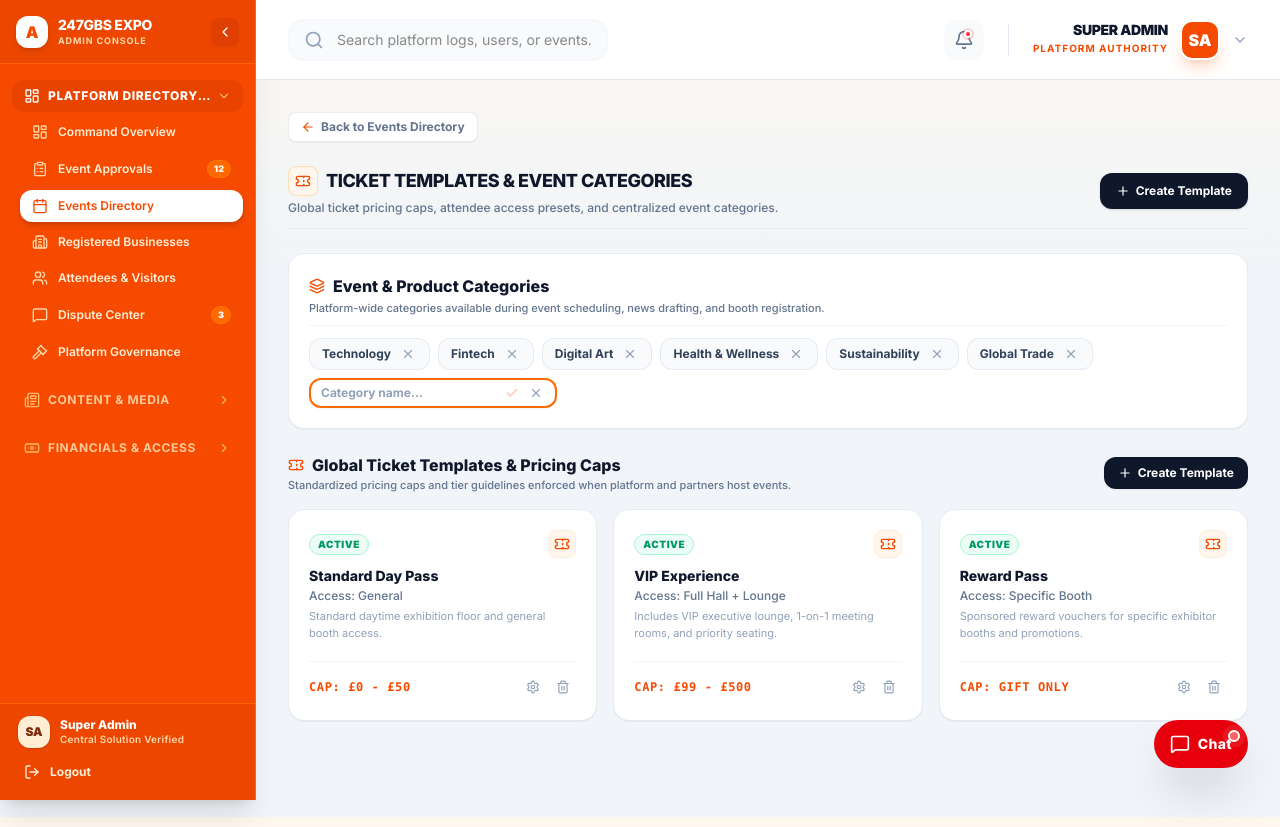
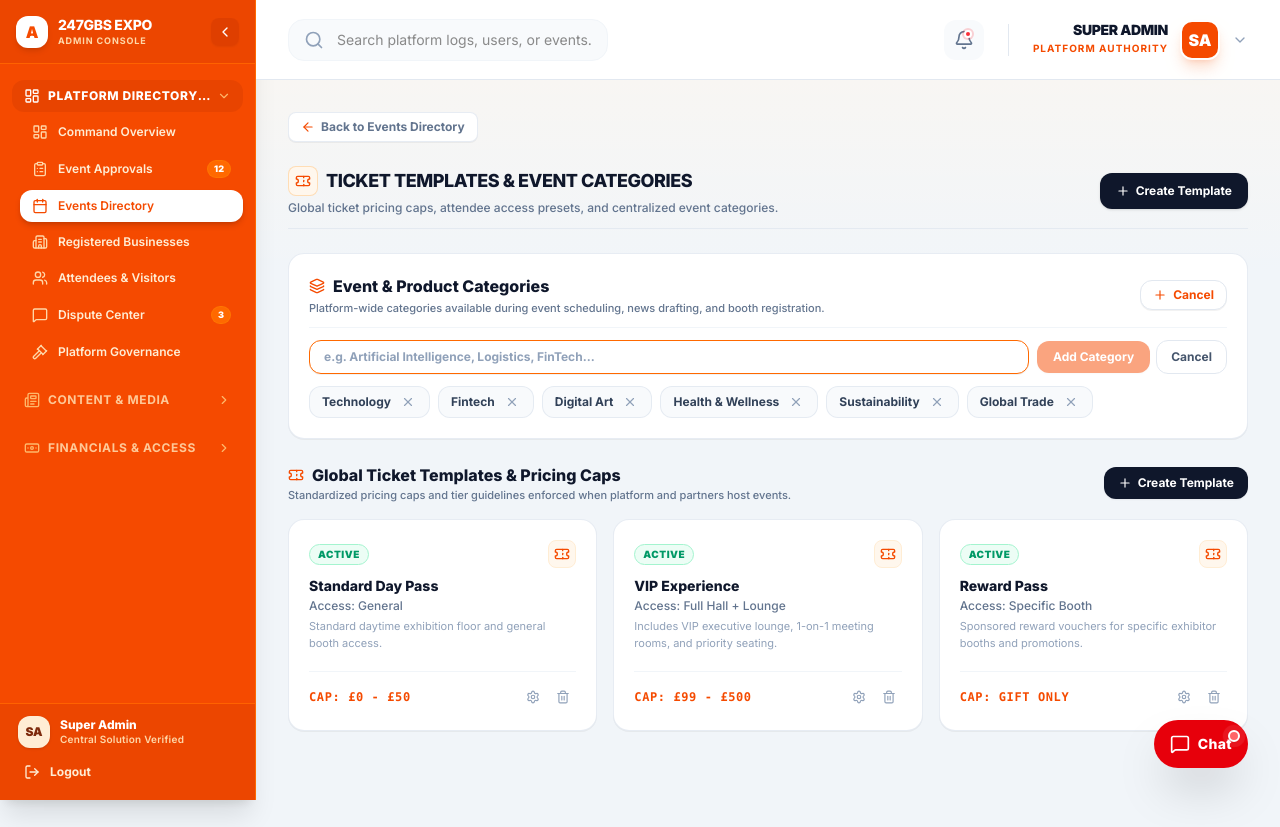
Before and after one commit to Synergyfy/247GBS-Expo, a Next.js app: page /dashboard/admin/events/templates in a window 1280 px wide. Both pictures are taken after a click on the button "Add Category". Built offline with nearby package versions, Linux system fonts and the light colour scheme.

Commit message:
style(admin): restore standard category adder bar without orange background wrapper

```diff
--- a/src/app/dashboard/admin/events/templates/page.tsx
+++ b/src/app/dashboard/admin/events/templates/page.tsx
@@ -155,7 +155,8 @@ export default function TicketTemplatesPage() {
 
       {/* 1. EVENT & PRODUCT CATEGORIES */}
       <div className="bg-white p-4 sm:p-5 rounded-2xl border border-slate-200/80 shadow-2xs space-y-3">
-        <div className="border-b border-slate-100 pb-2">
+        <div className="flex flex-col sm:flex-row sm:items-center justify-between gap-2 border-b border-slate-100 pb-2.5">
+          <div>
             <h3 className="font-extrabold text-sm sm:text-base text-slate-900 flex items-center gap-2">
               <Layers className="w-4 h-4 text-orange-600" />
               <span>Event & Product Categories</span>
@@ -165,7 +166,53 @@ export default function TicketTemplatesPage() {
             </p>
           </div>
 
-        {/* Category Badges with Inline Adder */}
+          <button
+            type="button"
+            onClick={() => setIsAddingCategory(!isAddingCategory)}
+            className="inline-flex items-center gap-1.5 px-3 py-1.5 rounded-xl text-xs font-bold text-orange-600 hover:text-orange-700 border border-slate-200 hover:border-orange-300 bg-white transition-colors shrink-0 w-fit cursor-pointer shadow-2xs"
+          >
+            <Plus className="w-3.5 h-3.5" />
+            <span>{isAddingCategory ? "Cancel" : "Add Category"}</span>
+          </button>
+        </div>
+
+        {/* Add Category Input (No Orange Background) */}
+        {isAddingCategory && (
+          <form
+            onSubmit={handleAddCategory}
+            className="flex flex-col sm:flex-row items-stretch sm:items-center gap-2 animate-in fade-in"
+          >
+            <input
+              type="text"
+              autoFocus
+              value={newCategoryName}
+              onChange={(e) => setNewCategoryName(e.target.value)}
+              placeholder="e.g. Artificial Intelligence, Logistics, FinTech..."
+              className="flex-1 px-3.5 py-2 bg-white border border-slate-200 rounded-xl text-xs font-bold text-slate-900 placeholder:text-slate-400 focus:outline-none focus:border-orange-500 shadow-2xs"
+            />
+            <div className="flex items-center gap-1.5 shrink-0">
+              <button
+                type="submit"
+                disabled={!newCategoryName.trim()}
+                className="px-4 py-2 bg-orange-600 hover:bg-orange-700 disabled:opacity-50 text-white rounded-xl text-xs font-bold transition-colors cursor-pointer shadow-xs"
+              >
+                Add Category
+              </button>
+              <button
+                type="button"
+                onClick={() => {
+                  setIsAddingCategory(false);
+                  setNewCategoryName("");
+                }}
+                className="px-3.5 py-2 bg-white hover:bg-slate-50 text-slate-600 border border-slate-200 rounded-xl text-xs font-bold transition-colors cursor-pointer"
+              >
+                Cancel
+              </button>
+            </div>
+          </form>
+        )}
+
+        {/* Category Badges */}
         <div className="flex flex-wrap items-center gap-2">
           {categories.map((cat, i) => (
             <div
@@ -184,56 +231,6 @@ export default function TicketTemplatesPage() {
               </button>
             </div>
           ))}
-
-          {isAddingCategory ? (
-            <form
-              onSubmit={handleAddCategory}
-              className="inline-flex items-center gap-1.5 bg-white border-2 border-orange-500 rounded-xl px-2.5 py-1 shadow-xs animate-in fade-in"
-            >
-              <input
-                type="text"
-                autoFocus
-                value={newCategoryName}
-                onChange={(e) => setNewCategoryName(e.target.value)}
-                onKeyDown={(e) => {
-                  if (e.key === "Escape") {
-                    setIsAddingCategory(false);
-                    setNewCategoryName("");
-                  }
-                }}
-                placeholder="Category name..."
-                className="w-36 sm:w-44 text-xs font-bold text-slate-900 placeholder:text-slate-400 focus:outline-none bg-transparent"
-              />
-              <button
-                type="submit"
-                disabled={!newCategoryName.trim()}
-                className="text-orange-600 hover:text-orange-700 disabled:opacity-30 p-0.5 cursor-pointer"
-                title="Add Category"
-              >
-                <Check className="w-3.5 h-3.5 stroke-[2.5]" />
-              </button>
-              <button
-                type="button"
-                onClick={() => {
-                  setIsAddingCategory(false);
-                  setNewCategoryName("");
-                }}
-                className="text-slate-400 hover:text-slate-600 p-0.5 cursor-pointer"
-                title="Cancel"
-              >
-                <X className="w-3.5 h-3.5" />
-              </button>
-            </form>
-          ) : (
-            <button
-              type="button"
-              onClick={() => setIsAddingCategory(true)}
-              className="inline-flex items-center gap-1.5 px-3 py-1.5 border border-dashed border-slate-300 rounded-xl text-slate-500 hover:text-orange-600 hover:border-orange-400 hover:bg-orange-50/50 transition-all text-xs font-bold cursor-pointer"
-            >
-              <Plus className="w-3.5 h-3.5" />
-              <span>Add Category</span>
-            </button>
-          )}
 
           {categories.length === 0 && !isAddingCategory && (
             <div className="p-3 text-xs font-medium text-slate-400 bg-slate-50 border border-dashed border-slate-200 rounded-xl w-full text-center">
```
Lines whose indentation alone changed are shown as unchanged.
